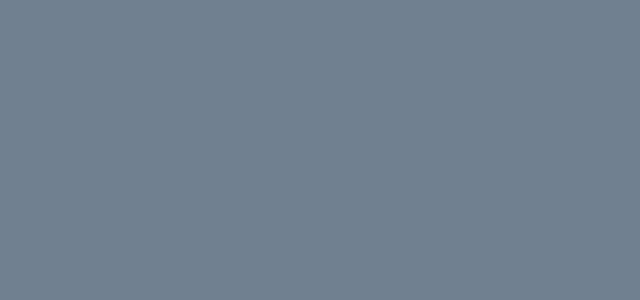
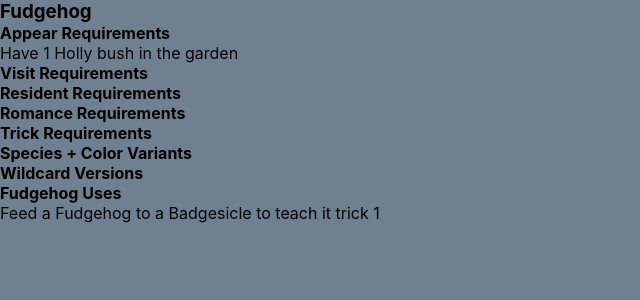
Before and after one commit to Shoozle/react-viva-pinata, a React (Create React App) app: page / in a window 1280 px wide. Shown: the top 300 px of the page, without its empty margins (0-640 px from the left). Built offline with nearby package versions, Linux system fonts and the light colour scheme.

Commit message:
test data for pinata, pinatas page

```diff
--- a/package.json
+++ b/package.json
@@ -9,6 +9,7 @@
     "react": "^18.1.0",
     "react-dom": "^18.1.0",
     "react-scripts": "5.0.1",
+    "styled-components": "^5.3.5",
     "web-vitals": "^2.1.4"
   },
   "scripts": {
--- a/public/index.html
+++ b/public/index.html
@@ -24,7 +24,7 @@
       work correctly both with client-side routing and a non-root public URL.
       Learn how to configure a non-root public URL by running `npm run build`.
     -->
-    <title>React App</title>
+    <title>Viva Pinata TIP</title>
   </head>
   <body>
     <noscript>You need to enable JavaScript to run this app.</noscript>
--- a/src/App.css
+++ /dev/null
@@ -1,38 +0,0 @@
-.App {
-  text-align: center;
-}
-
-.App-logo {
-  height: 40vmin;
-  pointer-events: none;
-}
-
-@media (prefers-reduced-motion: no-preference) {
-  .App-logo {
-    animation: App-logo-spin infinite 20s linear;
-  }
-}
-
-.App-header {
-  background-color: #282c34;
-  min-height: 100vh;
-  display: flex;
-  flex-direction: column;
-  align-items: center;
-  justify-content: center;
-  font-size: calc(10px + 2vmin);
-  color: white;
-}
-
-.App-link {
-  color: #61dafb;
-}
-
-@keyframes App-logo-spin {
-  from {
-    transform: rotate(0deg);
-  }
-  to {
-    transform: rotate(360deg);
-  }
-}
--- a/src/App.js
+++ b/src/App.js
@@ -1,8 +1,9 @@
-import './App.css';
+import Pinata from './components/Pinata';
 
 function App() {
   return (
     <div className="App">
+      <Pinata/>
     </div>
   );
 }
--- /dev/null
+++ b/src/components/Pinata.jsx
@@ -0,0 +1,77 @@
+import { useState } from "react"
+import styled from "styled-components"
+
+function Pinata() {
+
+   const [appear, setAppear] = useState(true);
+   const [visit, setVisit] = useState(false);
+   const [resident, setResident] = useState(false);
+   const [romance, setRomance] = useState(false);
+   const [trick, setTrick] = useState(false);
+   const [variants, setVariants] = useState(false);
+   const [wildcard, setWildcard] = useState(false);
+   const [users, setUses] = useState(true);
+
+
+   return (
+      <Card>
+         <h3>Fudgehog</h3>
+         <h4>Appear Requirements</h4>
+         <ul className={appear ? 'visible' : 'invisible'}>
+            <li>Have 1 Holly bush in the garden</li>
+         </ul>
+         <h4>Visit Requirements</h4>
+         <ul className={visit ? 'visible' : 'invisible'}>
+            <li>Have 1 Holly bush in the garden</li>
+            <li>Have 1 Thistle in the garden</li>
+         </ul>
+         <h4>Resident Requirements</h4>
+         <ul className={resident ? 'visible' : 'invisible'}>
+            <li>Has eaten 1 Holly berry</li>
+            <li>Has eaten 1 Thistle</li>
+            <li>Have 1 Leaf Pile in the garden</li>
+         </ul>
+         <h4>Romance Requirements</h4>
+         <ul className={romance ? 'visible' : 'invisible'}>
+            <li>Has drunk a bottle of milk</li>
+            <li>Has eaten a loaf of bread</li>
+            <li>There is a Fudgehog house in the garden</li>
+         </ul>
+         <h4>Trick Requirements</h4>
+         <ul className={trick ? 'visible' : 'invisible'}>
+            <li>Feed it a Garlic seed to have it perform Trick 1</li>
+            <li>Feed it a Bulb of Garlic to have it perform Trick 2</li>
+         </ul>
+         <h4>Species + Color Variants</h4>
+         <ul className={variants ? 'visible' : 'invisible'}>
+            <li>Feeding a coconut to a Fudgehog turns it into a Parmadillo </li>
+            <li>Feeding it a bluebell seed changes its color to blue</li>
+            <li>Feeding it poison ivy changes its color to green</li>
+            <li>Feeding it a chili changes its color to red</li>
+         </ul>
+         <h4>Wildcard Versions</h4>
+         <ul className={wildcard ? 'visible' : 'invisible'}>
+            <li>Bumps</li>
+            <li>Ears</li>
+            <li>Three Horns</li>
+         </ul>
+         <h4>Fudgehog Uses</h4>
+         <ul className={appear ? 'visible' : 'invisible'}>
+            <li>Feed a Fudgehog to a Badgesicle to teach it trick 1</li>
+         </ul>
+      </Card>
+   )
+}
+
+export default Pinata
+
+const Card = styled.div`
+   display: flex;
+   flex-direction: column;
+   ul.visible {
+      display: block;
+   }
+   ul.invisible {
+      display: none;
+   }
+`
--- a/src/index.css
+++ b/src/index.css
@@ -1,3 +1,9 @@
+*{
+  box-sizing: border-box;
+  padding: 0;
+  margin: 0;
+}
+
 body {
   margin: 0;
   font-family: -apple-system, BlinkMacSystemFont, 'Segoe UI', 'Roboto', 'Oxygen',
@@ -15,3 +21,7 @@ code {
 html {
   background-color: slategrey;
 }
+
+li {
+  list-style-type: none;
+}
```
Also changed, not shown: public/manifest.json, 1 other file (tests, documents, lock files or other folders).
